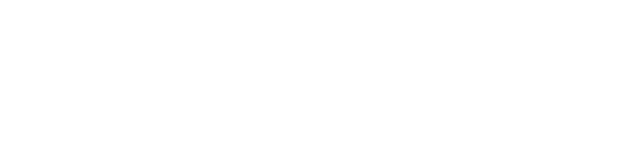
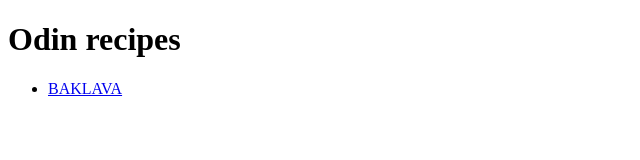
Before and after one commit to BlueFantazam/odin-recipes.com, a plain HTML site: page index.html in a window 1280 px wide. Shown: the whole page, without its empty margins (0-640 px from the left). Drawn offline with Linux system fonts and the light colour scheme.

Commit message:
Add header text - DONE Add link in ul to recipe - DONE

```diff
--- a/index.html
+++ b/index.html
@@ -2,10 +2,13 @@
 <html lang="en">
   <head>
     <meta charset="UTF-8">
-    <title></title>
+    <title>Odin recipes</title>
   </head>
 
   <body>
-    <h1></h1>
+    <h1>Odin recipes</h1>
+    <ul>
+      <li><a href="recipes/BA_baklava.html">BAKLAVA</a></li>
+    </ul>
   </body>
 </html>
```
